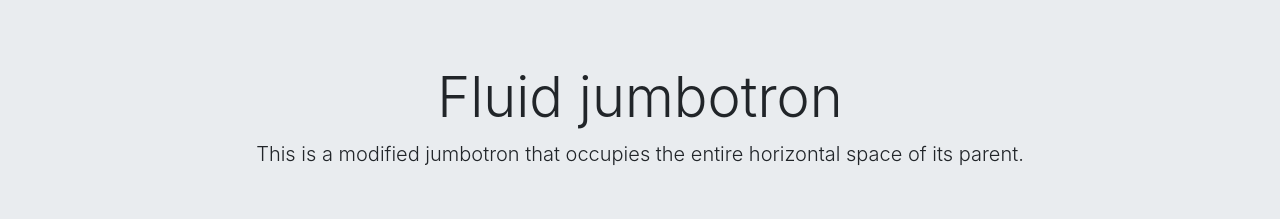
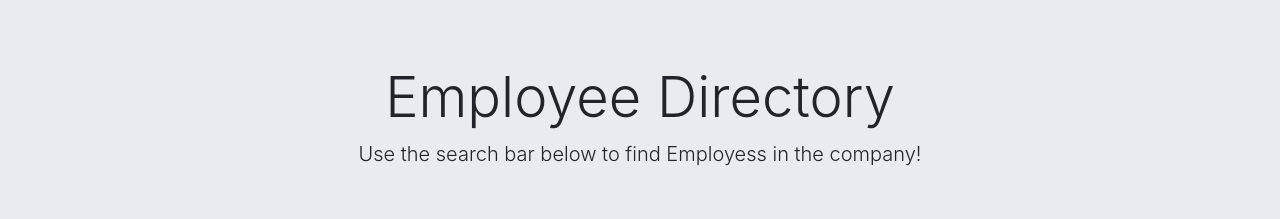
Before and after one commit to Hoybaby/employee-directory, a React (Create React App) app: page / in a window 1280 px wide. Shown: the top 219 px of the page. Built offline with nearby package versions, Linux system fonts and the light colour scheme; no server answers.

Commit message:
changing the class to classname like it hsould for a jsx

```diff
--- a/src/App.js
+++ b/src/App.js
@@ -3,6 +3,7 @@ import './App.css';
 import Jumbotron from './components/Jumbo/Jumbo';
 // import TableInfo from './components/TableInfo/TableInfo';
 import Table from './components/Table/Table';
+import Search from './components/Search/Search';
 
 import React from "react";
 
@@ -16,6 +17,7 @@ function App() {
     <div>
 
       <Jumbotron/>
+
       <Table></Table>
       {/* <TableInfo/> */}
 
--- a/src/components/Jumbo/Jumbo.js
+++ b/src/components/Jumbo/Jumbo.js
@@ -6,8 +6,8 @@ const Jumbotron = () => {
         <div>
             <div className="jumbotron jumbotron-fluid">
                 <div className="container">
-                    <h1 className="display-4 text-center">Fluid jumbotron</h1>
-                    <p className="lead text-center">This is a modified jumbotron that occupies the entire horizontal space of its parent.</p>
+                    <h1 className="display-4 text-center">Employee Directory</h1>
+                    <p className="lead text-center">Use the search bar below to find Employess in the company!</p>
                 </div>
             </div>
 
--- a/src/components/Search/Search.js
+++ b/src/components/Search/Search.js
@@ -6,9 +6,9 @@ import React from "react";
 
 function Search(props) {
     return (
-        <div class="container-fluid-center">
-            <form class='d-flex'>
-                <input name="search" class="form-control me-2" type="search" placeholder="Search" value={props.search} onChange={props.handleInputChance}/>
+        <div className="container-fluid-center">
+            <form className='d-flex'>
+                <input name="search" className="form-control me-2" type="search" placeholder="Search" value={props.search} onChange={props.handleInputChance}/>
             </form>
         </div>
 
--- a/src/components/Table/Table.js
+++ b/src/components/Table/Table.js
@@ -55,7 +55,7 @@ class Table extends React.Component {
         return (
             <div>
                 <Search search={this.state.search} handleInputChange={this.handleInputChange}/>
-                <table class="table">
+                <table className="table">
                     <thead>
                         <tr>
                             <th scope="col">Iamge</th>
```
Also changed, not shown: 1 other file (tests, documents, lock files or other folders).
